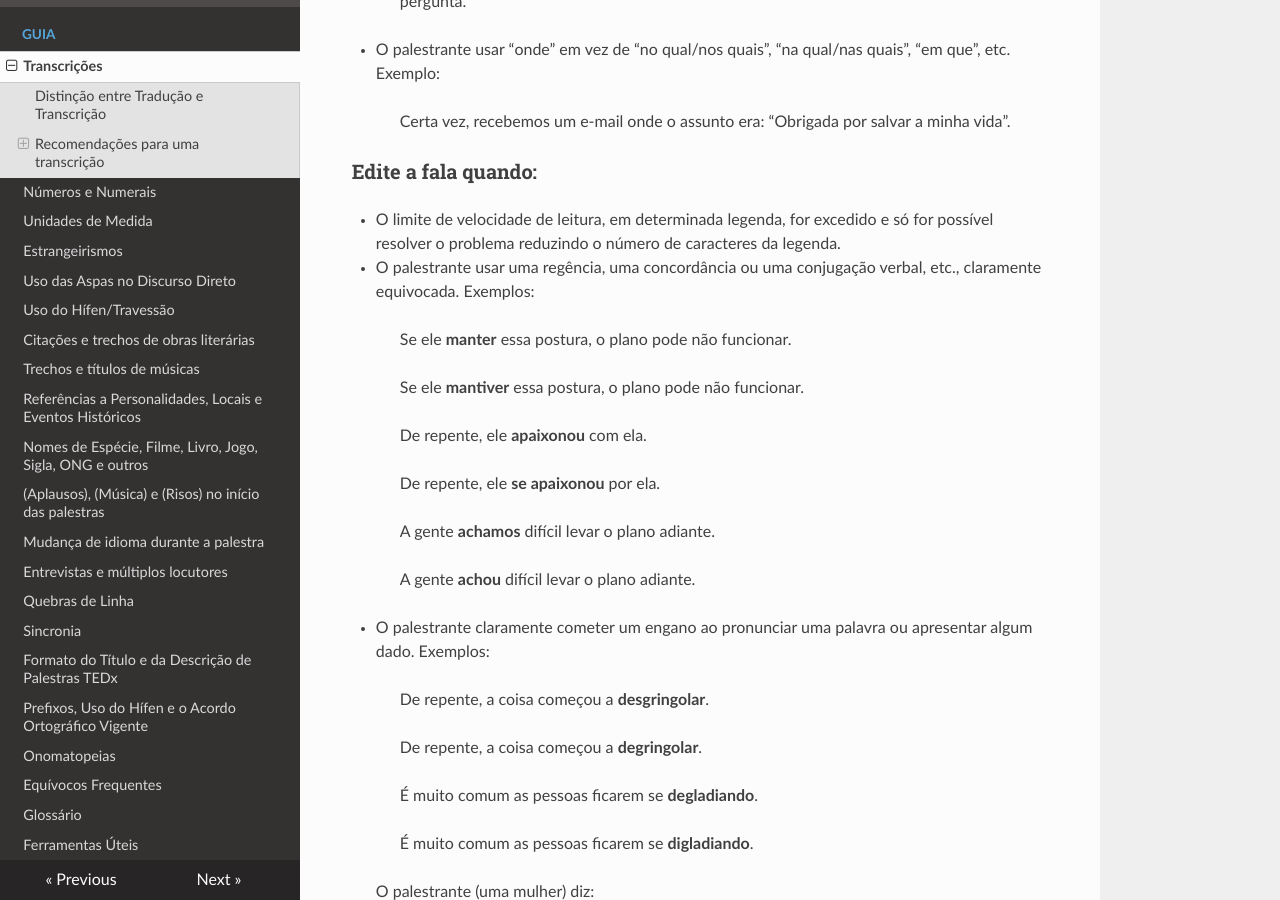
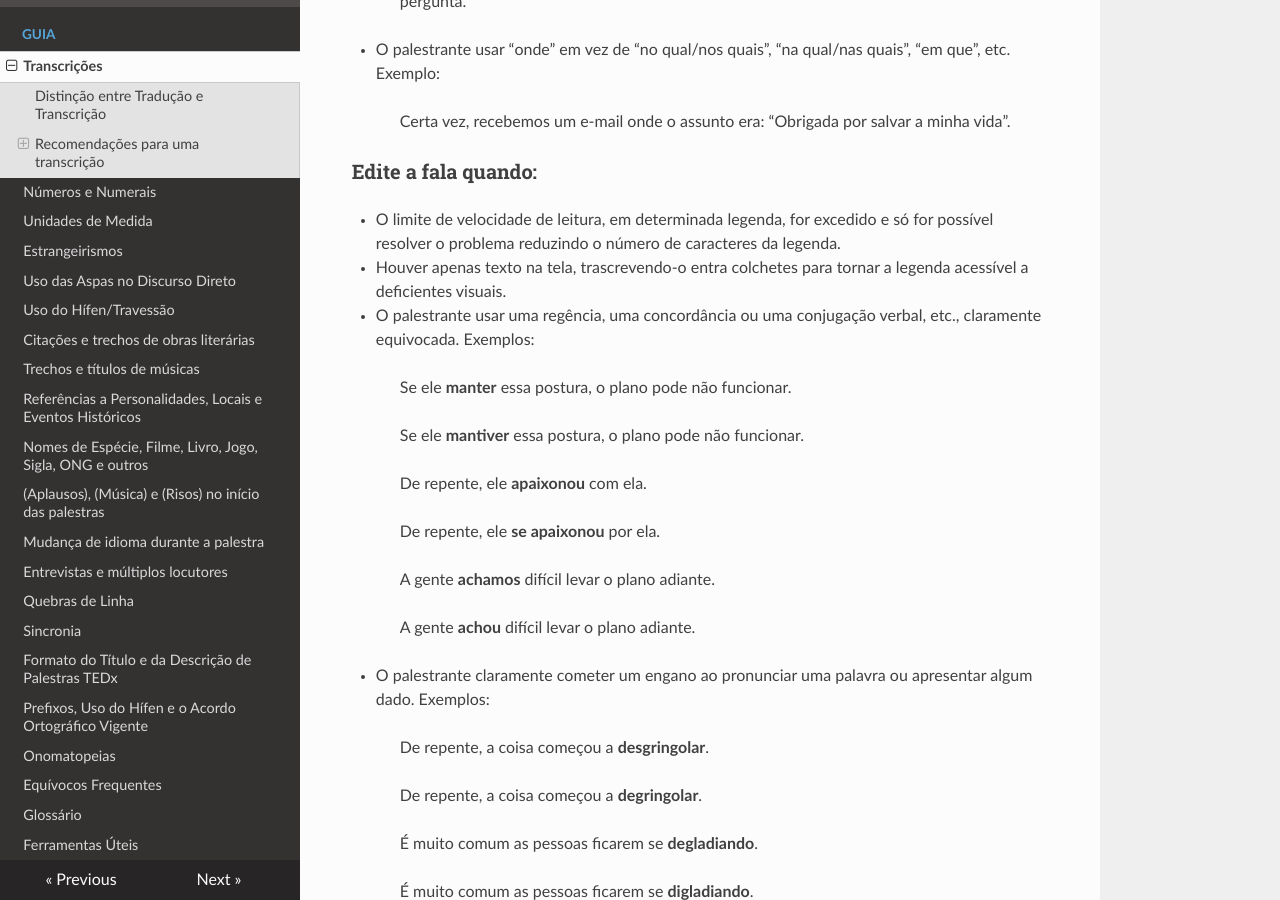
Before and after one commit to tupaschoal/TED-Translators_PT-BR_Styleguide, an MkDocs documentation site: the page built from docs/transcricoes.md, in a window 1280 px wide and 900 px high, scrolled down 1700 px. Built offline with MkDocs 1.6.1, drawn with Linux system fonts in a browser that asks for light colours; nearby versions of some CDN libraries; old or Windows-style settings are respelled for this version of MkDocs.

Commit message:
Add when to use square brackets
Add a section explaining how to transcribe on-screen text.

```diff
--- a/docs/transcricoes.md
+++ b/docs/transcricoes.md
@@ -54,6 +54,8 @@ Apesar de sabermos que essa é uma tarefa complexa, que exige análise do contex
 
 - O limite de velocidade de leitura, em determinada legenda, for excedido e só for possível resolver o problema reduzindo o número de caracteres da legenda.
 
+- Houver apenas texto na tela, trascrevendo-o entra colchetes para tornar a legenda acessível a deficientes visuais.
+
 - O palestrante usar uma regência, uma concordância ou uma conjugação verbal, etc., claramente equivocada. Exemplos:
 
 >> Se ele **manter** essa postura, o plano pode não funcionar.
```
